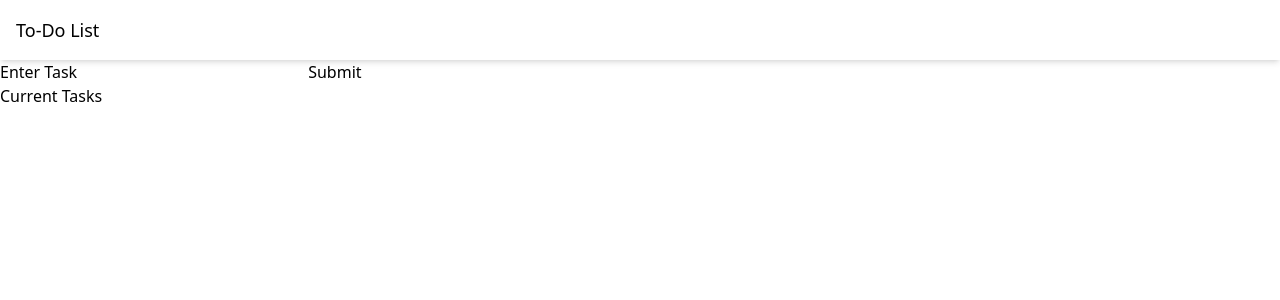
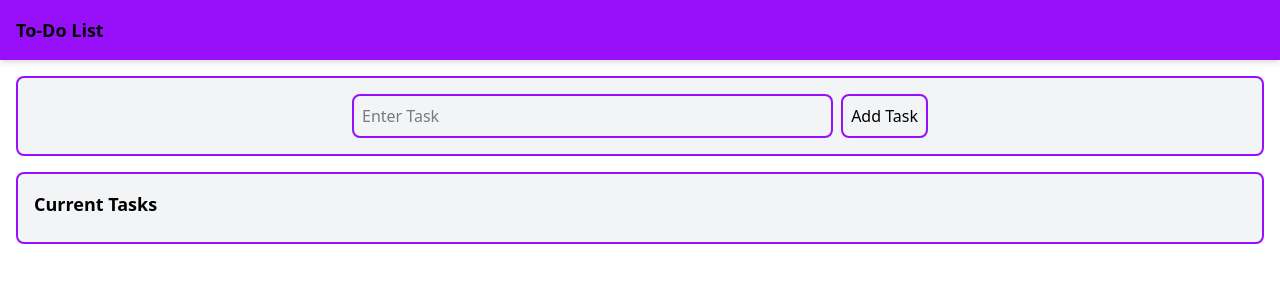
Before and after one commit to KieranPritchard/To-Do-App, a React (Vite) app: page / in a window 1280 px wide. Shown: the top 300 px of the page. Built offline with nearby package versions, Linux system fonts and the light colour scheme.

Commit message:
styled page

```diff
--- a/src/components/Header.jsx
+++ b/src/components/Header.jsx
@@ -2,8 +2,8 @@
 
 function Header(){
     return(
-        <header className="p-4 shadow-md">
-            <h1 className="text-lg">To-Do List</h1>
+        <header className="p-4 shadow-md bg-purple-600">
+            <h1 className="text-lg font-bold">To-Do List</h1>
         </header>
     )
 }
--- a/src/components/TaskList.jsx
+++ b/src/components/TaskList.jsx
@@ -8,15 +8,21 @@ function TaskList({ tasks, setTasks }) {
     };
 
     return (
-        <div>
-            <h2>Current Tasks</h2>
+        <div className="m-4 p-4 border-2 border-purple-600 bg-gray-100 flex flex-col rounded-lg">
+            <h2 className="text-lg font-bold mb-2">Current Tasks</h2>
             {/* Maps the tasks to a list*/}
             <ul>
                 {tasks.map((task, index) => (
-                    <li key={index}>
-                        {task}{" "}
-                        <button onClick={() => handleDelete(task)}>
-                        x
+                    <li
+                        className="p-2 mb-2 border-2 border-purple-600 rounded-md flex justify-between items-center"
+                        key={index}
+                    >
+                        <span>{task}</span>
+                        <button
+                            className="border-2 border-purple-600 hover:bg-purple-600 hover:text-white transition 300 rounded-lg px-3 py-2"
+                            onClick={() => handleDelete(task)}
+                        >
+                            x
                         </button>
                     </li>
                 ))}
--- a/src/components/ToDoInput.jsx
+++ b/src/components/ToDoInput.jsx
@@ -17,16 +17,20 @@ function ToDoInput({setTasks, tasks}){
     }
 
     return(
-        <div>
-            <form onSubmit={handleSubmit}>
-                <label>Enter Task
-                    <input
-                        type="text"
-                        value={task}
-                        onChange={handleChange}
-                    />
-                </label>
-                <input type="submit" />
+        <div className="m-4 p-4 border-2 border-purple-600 flex justify-center rounded-lg bg-gray-100">
+            <form onSubmit={handleSubmit} className="flex w-full max-w-xl">
+                <input
+                    className="grow mr-2 p-2 border-2 border-purple-600 rounded-lg"
+                    placeholder="Enter Task"
+                    type="text"
+                    value={task}
+                    onChange={handleChange}
+                />
+                <input
+                    className="border-2 border-purple-600 hover:bg-purple-600 hover:text-white transition 300 p-2 rounded-lg bg-gray-100 cursor-pointer"
+                    type="submit"
+                    value="Add Task"
+                />
             </form>
         </div>
     )
```
